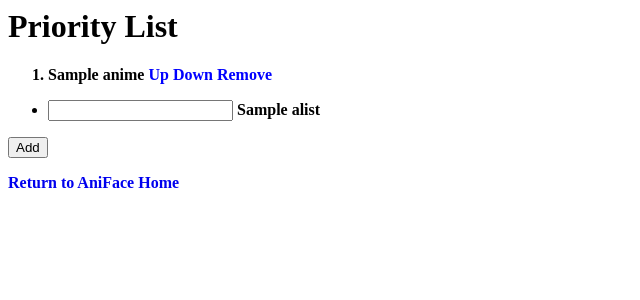
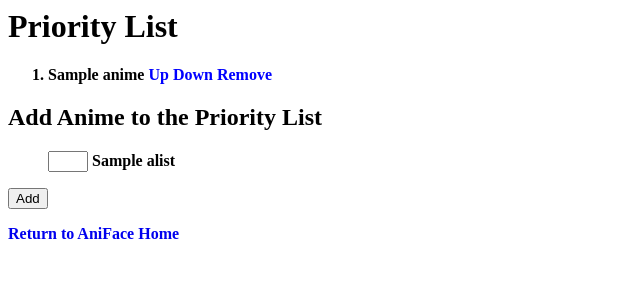
Before and after one commit to ThePatches/AniFace, a Django app: template templates/plist.html in a window 1280 px wide. Shown: the top 300 px of the page, without its empty margins (0-640 px from the left). Run offline with Django 3.2, Linux system fonts and the light colour scheme; the template is opened without the code that fills it: most values are stand-ins (such as "Sample title", 1, 10 or a date in 2020).

Commit message:
Some formatting

```diff
--- a/templates/mystyles.css
+++ b/templates/mystyles.css
@@ -10,7 +10,9 @@ font-family: Raavi;
 
 .APStuff {font-style: italic;}
 
-ol, ul {font-weight: bold;}
+ol, ul {font-weight: bold; }
+li.PList {list-style: none;}
+input.PListText {width: 40px;}
 
 A.List:link, A.List:visited {color: blue}
 A.List:hover {color: red}
--- a/templates/plist.html
+++ b/templates/plist.html
@@ -20,11 +20,12 @@
 </div>
 
 <div id="extras_form">
+    <h2>Add Anime to the Priority List</h2>
 <form action="/aniface/add_to_list/" method="post">
     {% csrf_token %}<!-- ensures that post comes from the site, -->
-    <ul style="{list-style-type: none; list-style: none;}">
+    <ul>
     {% for a in alist %}
-    <li><input type="text" name="{{ a.ap_slug }}"  id="{{ a.ap_slug }}" text-align="left" /> {{ a.a_name }}
+    <li class="PList"><input type="text" name="{{ a.ap_slug }}" class="PListText" id="{{ a.ap_slug }}" text-align="left" /> {{ a.a_name }}
     {% endfor %}
     </ul>
 <input type="submit" value="Add" />
```
